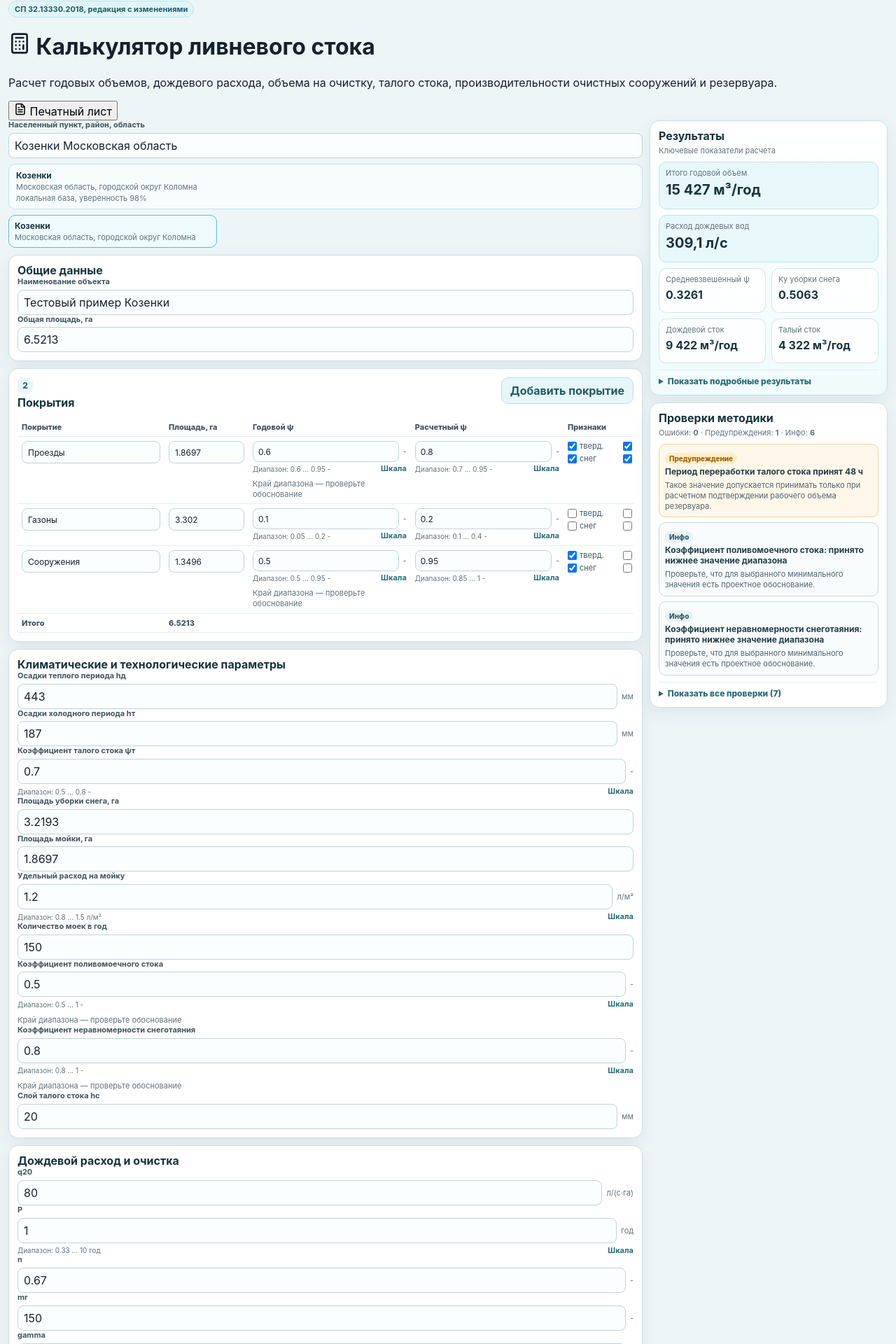
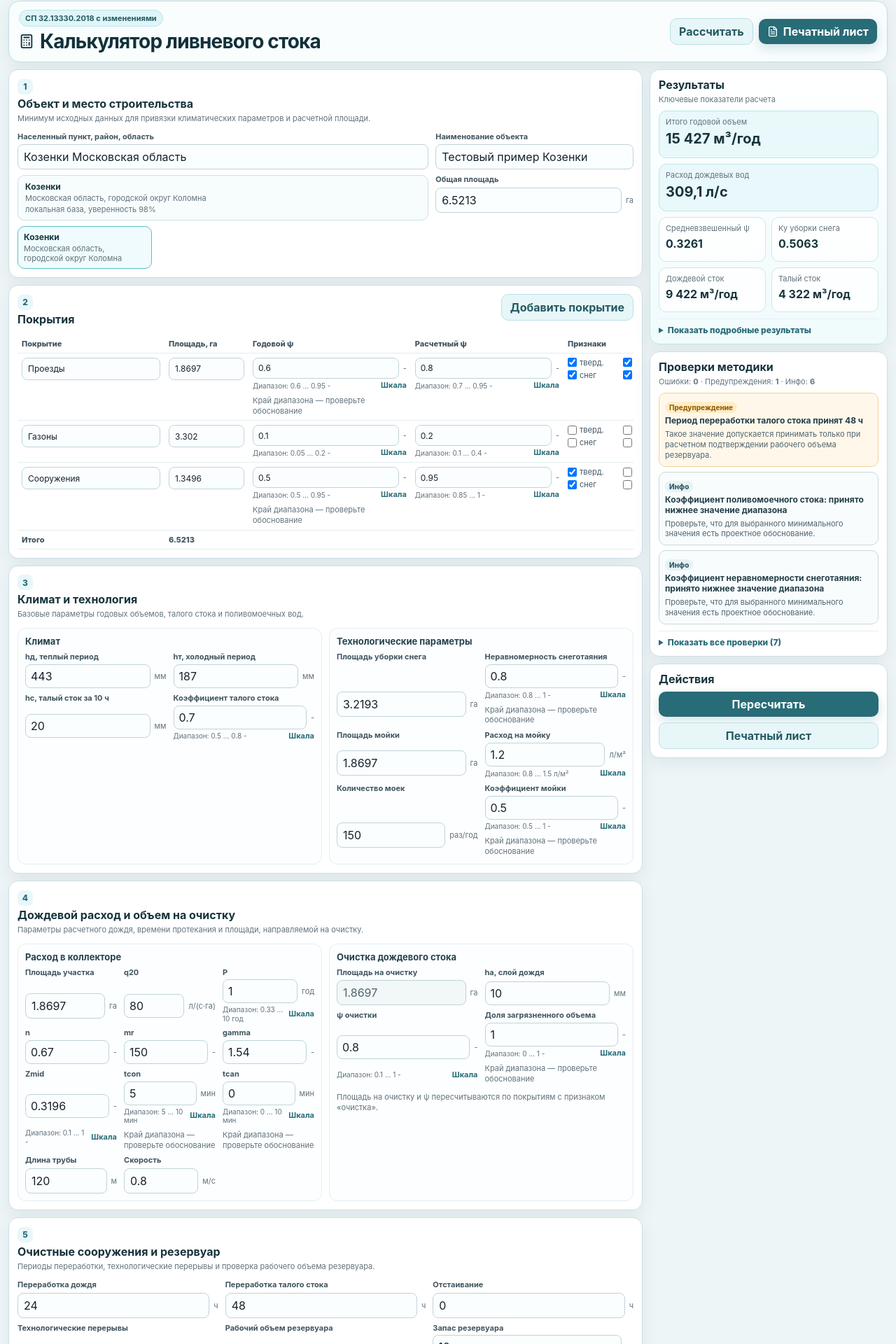
Before and after one commit to Embard/stormwater-sp-calculator, a React (Vite) app: page / in a window 1280 px wide. Shown: the part 11-1931 px from the top of the page at 70% size. Built offline with nearby package versions, Linux system fonts and the light colour scheme.

Commit message:
Update App.tsx

```diff
--- a/src/App.tsx
+++ b/src/App.tsx
@@ -1,4 +1,4 @@
-import { useMemo, useState } from 'react';
+import { useMemo, useState, type ReactNode } from 'react';
 import { Calculator, FileText } from 'lucide-react';
 import './styles/app.css';
 import './styles/print.css';
@@ -13,7 +13,7 @@ import { PrintSheet } from './components/PrintSheet';
 import { ResultsPanel } from './components/ResultsPanel';
 import { SurfaceTable } from './components/SurfaceTable';
 import { ValidationPanel } from './components/ValidationPanel';
-import type { ClimateParameters, ProjectInput, SourceRef, SurfaceItem } from './types';
+import type { ClimateParameters, ProjectInput, SourceRef, SurfaceItem, TreatmentInput } from './types';
 
 const sourceId = 'sp32-2018-izm1-5';
 
@@ -108,8 +108,66 @@ const initialProject: ProjectInput = {
   }
 };
 
+type SectionCardProps = {
+  step: string;
+  title: string;
+  note?: string;
+  children: ReactNode;
+};
+
+function SectionCard({ step, title, note, children }: SectionCardProps) {
+  return (
+    <section className="card section-card">
+      <div className="section-head">
+        <div>
+          <span className="step-label">{step}</span>
+          <h2>{title}</h2>
+          {note ? <p className="section-subtitle">{note}</p> : null}
+        </div>
+      </div>
+      {children}
+    </section>
+  );
+}
+
+type NumberFieldProps = {
+  label: string;
+  value: number;
+  onChange: (next: number) => void;
+  step?: string;
+  unit?: string;
+  readOnly?: boolean;
+};
+
+function NumberField({ label, value, onChange, step = '0.0001', unit, readOnly = false }: NumberFieldProps) {
+  return (
+    <label className="field compact-field">
+      <span className="field-label">{label}</span>
+      <div className="input-row">
+        <input
+          type="number"
+          step={step}
+          value={value}
+          readOnly={readOnly}
+          onChange={(event) => onChange(Number(event.target.value))}
+        />
+        {unit ? <span className="unit">{unit}</span> : null}
+      </div>
+    </label>
+  );
+}
+
+function updateTreatment(project: ProjectInput, patch: Partial<TreatmentInput>): ProjectInput {
+  return { ...project, treatment: { ...project.treatment, ...patch } };
+}
+
 export default function App() {
   const [project, setProject] = useState<ProjectInput>(initialProject);
+
+  const treatmentArea = useMemo(
+    () => project.surfaces.filter((surface) => surface.routedToTreatment).reduce((sum, surface) => sum + surface.areaHa, 0),
+    [project.surfaces]
+  );
 
   const calculatedTreatmentCoeff = useMemo(
     () => weightedCoefficient(project.surfaces, 'designRainCoeff', (surface) => surface.routedToTreatment),
@@ -117,7 +175,6 @@ export default function App() {
   );
 
   const projectForCalc = useMemo<ProjectInput>(() => {
-    const treatmentArea = project.surfaces.filter((x) => x.routedToTreatment).reduce((sum, x) => sum + x.areaHa, 0);
     return {
       ...project,
       treatment: {
@@ -131,72 +188,134 @@ export default function App() {
         rainTreatmentCoeffScopeAreaHa: treatmentArea || project.treatment.rainTreatmentCoeffScopeAreaHa
       }
     };
-  }, [project, calculatedTreatmentCoeff]);
+  }, [project, treatmentArea, calculatedTreatmentCoeff]);
 
   const results = useMemo(() => calculateProject(projectForCalc), [projectForCalc]);
   const issues = useMemo(() => validateProject(projectForCalc), [projectForCalc]);
   const sources = sourcesData as SourceRef[];
 
+  const scrollToResults = () => {
+    document.getElementById('results')?.scrollIntoView({ behavior: 'smooth', block: 'start' });
+  };
+
   return (
     <main className="app-shell">
-      <header className="hero no-print">
-        <div>
-          <span className="eyebrow">СП 32.13330.2018, редакция с изменениями</span>
-          <h1><Calculator size={32} /> Калькулятор ливневого стока</h1>
-          <p>Расчет годовых объемов, дождевого расхода, объема на очистку, талого стока, производительности очистных сооружений и резервуара.</p>
+      <header className="topbar no-print">
+        <div className="topbar-title">
+          <span className="eyebrow">СП 32.13330.2018 с изменениями</span>
+          <h1><Calculator size={22} /> Калькулятор ливневого стока</h1>
         </div>
-        <button type="button" onClick={() => window.print()}><FileText size={18} /> Печатный лист</button>
+        <div className="topbar-actions">
+          <button type="button" className="secondary-button" onClick={scrollToResults}>Рассчитать</button>
+          <button type="button" className="primary-button" onClick={() => window.print()}><FileText size={16} /> Печатный лист</button>
+        </div>
       </header>
 
       <div className="layout no-print">
         <div className="left-column">
-          <PlaceSearch value={project.place} onSelect={(place) => setProject({ ...project, place })} />
-
-          <section className="card">
-            <h2>Общие данные</h2>
-            <label className="field">
-              <span className="field-label">Наименование объекта</span>
-              <input value={project.objectName} onChange={(e) => setProject({ ...project, objectName: e.target.value })} />
-            </label>
-            <label className="field">
-              <span className="field-label">Общая площадь, га</span>
-              <input type="number" step="0.0001" value={project.totalAreaHa} onChange={(e) => setProject({ ...project, totalAreaHa: Number(e.target.value) })} />
-            </label>
-          </section>
+          <SectionCard step="1" title="Объект и место строительства" note="Минимум исходных данных для привязки климатических параметров и расчетной площади.">
+            <div className="object-grid">
+              <PlaceSearch value={project.place} onSelect={(place) => setProject({ ...project, place })} />
+              <div className="object-fields">
+                <label className="field compact-field">
+                  <span className="field-label">Наименование объекта</span>
+                  <input value={project.objectName} onChange={(event) => setProject({ ...project, objectName: event.target.value })} />
+                </label>
+                <NumberField label="Общая площадь" value={project.totalAreaHa} unit="га" onChange={(totalAreaHa) => setProject({ ...project, totalAreaHa })} />
+              </div>
+            </div>
+          </SectionCard>
 
           <SurfaceTable surfaces={project.surfaces} onChange={(surfaces) => setProject({ ...project, surfaces })} />
 
-          <section className="card param-grid">
-            <h2>Климатические и технологические параметры</h2>
-            <NormativeInput label="Осадки теплого периода hд" value={project.climate.hdWarmPeriodMm} onChange={(hdWarmPeriodMm) => setProject({ ...project, climate: { ...project.climate, hdWarmPeriodMm } })} />
-            <NormativeInput label="Осадки холодного периода hт" value={project.climate.htColdPeriodMm} onChange={(htColdPeriodMm) => setProject({ ...project, climate: { ...project.climate, htColdPeriodMm } })} />
-            <NormativeInput label="Коэффициент талого стока ψт" value={project.snowMeltCoeff} onChange={(snowMeltCoeff) => setProject({ ...project, snowMeltCoeff })} />
-            <label className="field"><span className="field-label">Площадь уборки снега, га</span><input type="number" step="0.0001" value={project.snowCleanedAreaHa} onChange={(e) => setProject({ ...project, snowCleanedAreaHa: Number(e.target.value) })} /></label>
-            <label className="field"><span className="field-label">Площадь мойки, га</span><input type="number" step="0.0001" value={project.washingAreaHa} onChange={(e) => setProject({ ...project, washingAreaHa: Number(e.target.value) })} /></label>
-            <NormativeInput label="Удельный расход на мойку" value={project.washingRateLPerM2} onChange={(washingRateLPerM2) => setProject({ ...project, washingRateLPerM2 })} />
-            <label className="field"><span className="field-label">Количество моек в год</span><input type="number" value={project.washingCountPerYear} onChange={(e) => setProject({ ...project, washingCountPerYear: Number(e.target.value) })} /></label>
-            <NormativeInput label="Коэффициент поливомоечного стока" value={project.washingRunoffCoeff} onChange={(washingRunoffCoeff) => setProject({ ...project, washingRunoffCoeff })} />
-            <NormativeInput label="Коэффициент неравномерности снеготаяния" value={project.meltUnevennessCoeff} onChange={(meltUnevennessCoeff) => setProject({ ...project, meltUnevennessCoeff })} />
-            <NormativeInput label="Слой талого стока hc" value={project.climate.hcMeltTenHourMm} onChange={(hcMeltTenHourMm) => setProject({ ...project, climate: { ...project.climate, hcMeltTenHourMm } })} />
-          </section>
+          <SectionCard step="3" title="Климат и технология" note="Базовые параметры годовых объемов, талого стока и поливомоечных вод.">
+            <div className="subsection-grid">
+              <div className="subsection-box">
+                <h3>Климат</h3>
+                <div className="dense-grid two-columns">
+                  <NormativeInput compact label="hд, теплый период" value={project.climate.hdWarmPeriodMm} onChange={(hdWarmPeriodMm) => setProject({ ...project, climate: { ...project.climate, hdWarmPeriodMm } })} />
+                  <NormativeInput compact label="hт, холодный период" value={project.climate.htColdPeriodMm} onChange={(htColdPeriodMm) => setProject({ ...project, climate: { ...project.climate, htColdPeriodMm } })} />
+                  <NormativeInput compact label="hc, талый сток за 10 ч" value={project.climate.hcMeltTenHourMm} onChange={(hcMeltTenHourMm) => setProject({ ...project, climate: { ...project.climate, hcMeltTenHourMm } })} />
+                  <NormativeInput compact label="Коэффициент талого стока" value={project.snowMeltCoeff} onChange={(snowMeltCoeff) => setProject({ ...project, snowMeltCoeff })} />
+                </div>
+              </div>
 
-          <section className="card param-grid">
-            <h2>Дождевой расход и очистка</h2>
-            <NormativeInput label="q20" value={project.rainFlow.q20} onChange={(q20) => setProject({ ...project, rainFlow: { ...project.rainFlow, q20 } })} />
-            <NormativeInput label="P" value={project.rainFlow.p} onChange={(p) => setProject({ ...project, rainFlow: { ...project.rainFlow, p } })} />
-            <NormativeInput label="n" value={project.rainFlow.n} onChange={(n) => setProject({ ...project, rainFlow: { ...project.rainFlow, n } })} />
-            <NormativeInput label="mr" value={project.rainFlow.mr} onChange={(mr) => setProject({ ...project, rainFlow: { ...project.rainFlow, mr } })} />
-            <NormativeInput label="gamma" value={project.rainFlow.gamma} onChange={(gamma) => setProject({ ...project, rainFlow: { ...project.rainFlow, gamma } })} />
-            <NormativeInput label="Zmid" value={project.rainFlow.zMid} onChange={(zMid) => setProject({ ...project, rainFlow: { ...project.rainFlow, zMid } })} />
-            <label className="field"><span className="field-label">Длина коллектора, м</span><input type="number" value={project.rainFlow.pipeLengthM} onChange={(e) => setProject({ ...project, rainFlow: { ...project.rainFlow, pipeLengthM: Number(e.target.value) } })} /></label>
-            <label className="field"><span className="field-label">Скорость, м/с</span><input type="number" step="0.01" value={project.rainFlow.pipeVelocityMS} onChange={(e) => setProject({ ...project, rainFlow: { ...project.rainFlow, pipeVelocityMS: Number(e.target.value) } })} /></label>
-            <NormativeInput label="Слой расчетного дождя ha" value={project.climate.haRainTreatmentMm} onChange={(haRainTreatmentMm) => setProject({ ...project, climate: { ...project.climate, haRainTreatmentMm } })} />
-            <label className="field"><span className="field-label">Резервуар, рабочий объем, м³</span><input type="number" value={project.treatment.reservoirWorkingVolumeM3} onChange={(e) => setProject({ ...project, treatment: { ...project.treatment, reservoirWorkingVolumeM3: Number(e.target.value) } })} /></label>
-          </section>
+              <div className="subsection-box">
+                <h3>Технологические параметры</h3>
+                <div className="dense-grid two-columns">
+                  <NumberField label="Площадь уборки снега" value={project.snowCleanedAreaHa} unit="га" onChange={(snowCleanedAreaHa) => setProject({ ...project, snowCleanedAreaHa })} />
+                  <NormativeInput compact label="Неравномерность снеготаяния" value={project.meltUnevennessCoeff} onChange={(meltUnevennessCoeff) => setProject({ ...project, meltUnevennessCoeff })} />
+                  <NumberField label="Площадь мойки" value={project.washingAreaHa} unit="га" onChange={(washingAreaHa) => setProject({ ...project, washingAreaHa })} />
+                  <NormativeInput compact label="Расход на мойку" value={project.washingRateLPerM2} onChange={(washingRateLPerM2) => setProject({ ...project, washingRateLPerM2 })} />
+                  <NumberField label="Количество моек" value={project.washingCountPerYear} step="1" unit="раз/год" onChange={(washingCountPerYear) => setProject({ ...project, washingCountPerYear })} />
+                  <NormativeInput compact label="Коэффициент мойки" value={project.washingRunoffCoeff} onChange={(washingRunoffCoeff) => setProject({ ...project, washingRunoffCoeff })} />
+                </div>
+              </div>
+            </div>
+          </SectionCard>
+
+          <SectionCard step="4" title="Дождевой расход и объем на очистку" note="Параметры расчетного дождя, времени протекания и площади, направляемой на очистку.">
+            <div className="subsection-grid">
+              <div className="subsection-box">
+                <h3>Расход в коллекторе</h3>
+                <div className="dense-grid three-columns">
+                  <NumberField label="Площадь участка" value={project.rainFlow.areaHa} unit="га" onChange={(areaHa) => setProject({ ...project, rainFlow: { ...project.rainFlow, areaHa } })} />
+                  <NormativeInput compact label="q20" value={project.rainFlow.q20} onChange={(q20) => setProject({ ...project, rainFlow: { ...project.rainFlow, q20 } })} />
+                  <NormativeInput compact label="P" value={project.rainFlow.p} onChange={(p) => setProject({ ...project, rainFlow: { ...project.rainFlow, p } })} />
+                  <NormativeInput compact label="n" value={project.rainFlow.n} onChange={(n) => setProject({ ...project, rainFlow: { ...project.rainFlow, n } })} />
+                  <NormativeInput compact label="mr" value={project.rainFlow.mr} onChange={(mr) => setProject({ ...project, rainFlow: { ...project.rainFlow, mr } })} />
+                  <NormativeInput compact label="gamma" value={project.rainFlow.gamma} onChange={(gamma) => setProject({ ...project, rainFlow: { ...project.rainFlow, gamma } })} />
+                  <NormativeInput compact label="Zmid" value={project.rainFlow.zMid} onChange={(zMid) => setProject({ ...project, rainFlow: { ...project.rainFlow, zMid } })} />
+                  <NormativeInput compact label="tcon" value={project.rainFlow.tConMin} onChange={(tConMin) => setProject({ ...project, rainFlow: { ...project.rainFlow, tConMin } })} />
+                  <NormativeInput compact label="tcan" value={project.rainFlow.tCanMin} onChange={(tCanMin) => setProject({ ...project, rainFlow: { ...project.rainFlow, tCanMin } })} />
+                  <NumberField label="Длина трубы" value={project.rainFlow.pipeLengthM} step="0.01" unit="м" onChange={(pipeLengthM) => setProject({ ...project, rainFlow: { ...project.rainFlow, pipeLengthM } })} />
+                  <NumberField label="Скорость" value={project.rainFlow.pipeVelocityMS} step="0.01" unit="м/с" onChange={(pipeVelocityMS) => setProject({ ...project, rainFlow: { ...project.rainFlow, pipeVelocityMS } })} />
+                </div>
+              </div>
+
+              <div className="subsection-box">
+                <h3>Очистка дождевого стока</h3>
+                <div className="dense-grid two-columns">
+                  <NumberField label="Площадь на очистку" value={projectForCalc.treatment.rainTreatmentAreaHa} unit="га" readOnly onChange={() => undefined} />
+                  <NormativeInput compact label="ha, слой дождя" value={project.climate.haRainTreatmentMm} onChange={(haRainTreatmentMm) => setProject({ ...project, climate: { ...project.climate, haRainTreatmentMm } })} />
+                  <NormativeInput compact label="ψ очистки" value={projectForCalc.treatment.rainTreatmentCoeff} onChange={(rainTreatmentCoeff) => setProject(updateTreatment(project, { rainTreatmentCoeff }))} />
+                  <NormativeInput compact label="Доля загрязненного объема" value={project.treatment.pollutedRainFraction} onChange={(pollutedRainFraction) => setProject(updateTreatment(project, { pollutedRainFraction }))} />
+                </div>
+                <p className="compact-note">Площадь на очистку и ψ пересчитываются по покрытиям с признаком «очистка».</p>
+              </div>
+            </div>
+          </SectionCard>
+
+          <SectionCard step="5" title="Очистные сооружения и резервуар" note="Периоды переработки, технологические перерывы и проверка рабочего объема резервуара.">
+            <div className="dense-grid three-columns">
+              <NumberField label="Переработка дождя" value={project.treatment.rainProcessingHours} step="1" unit="ч" onChange={(rainProcessingHours) => setProject(updateTreatment(project, { rainProcessingHours }))} />
+              <NumberField label="Переработка талого стока" value={project.treatment.meltProcessingHours} step="1" unit="ч" onChange={(meltProcessingHours) => setProject(updateTreatment(project, { meltProcessingHours }))} />
+              <NumberField label="Отстаивание" value={project.treatment.settlingHours} step="1" unit="ч" onChange={(settlingHours) => setProject(updateTreatment(project, { settlingHours }))} />
+              <NumberField label="Технологические перерывы" value={project.treatment.technicalBreakHours} step="1" unit="ч" onChange={(technicalBreakHours) => setProject(updateTreatment(project, { technicalBreakHours }))} />
+              <NumberField label="Рабочий объем резервуара" value={project.treatment.reservoirWorkingVolumeM3} step="0.1" unit="м³" onChange={(reservoirWorkingVolumeM3) => setProject(updateTreatment(project, { reservoirWorkingVolumeM3 }))} />
+              <NormativeInput compact label="Запас резервуара" value={project.treatment.reservoirReservePercent} onChange={(reservoirReservePercent) => setProject(updateTreatment(project, { reservoirReservePercent }))} />
+              <label className="field compact-field select-field">
+                <span className="field-label">Режим резервуара</span>
+                <select
+                  value={project.treatment.reservoirMode}
+                  onChange={(event) => setProject(updateTreatment(project, { reservoirMode: event.target.value as TreatmentInput['reservoirMode'] }))}
+                >
+                  <option value="regulation-only">Только регулирование</option>
+                  <option value="regulation-and-settling">Регулирование + осветление</option>
+                </select>
+              </label>
+            </div>
+          </SectionCard>
         </div>
+
         <aside className="right-column">
           <ResultsPanel results={results} />
           <ValidationPanel issues={issues} />
+          <section className="card actions-card">
+            <h2>Действия</h2>
+            <button type="button" className="primary-button wide" onClick={scrollToResults}>Пересчитать</button>
+            <button type="button" className="secondary-button wide" onClick={() => window.print()}>Печатный лист</button>
+          </section>
         </aside>
       </div>
 
```
